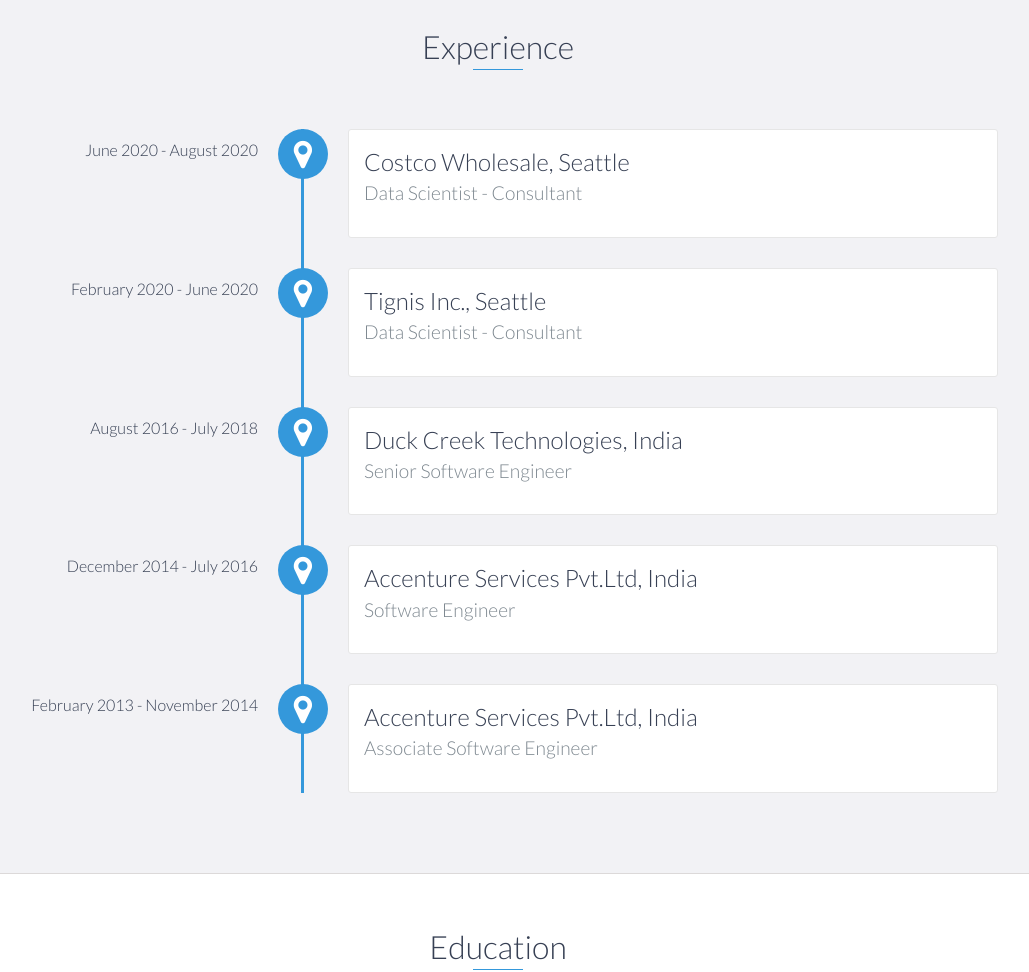
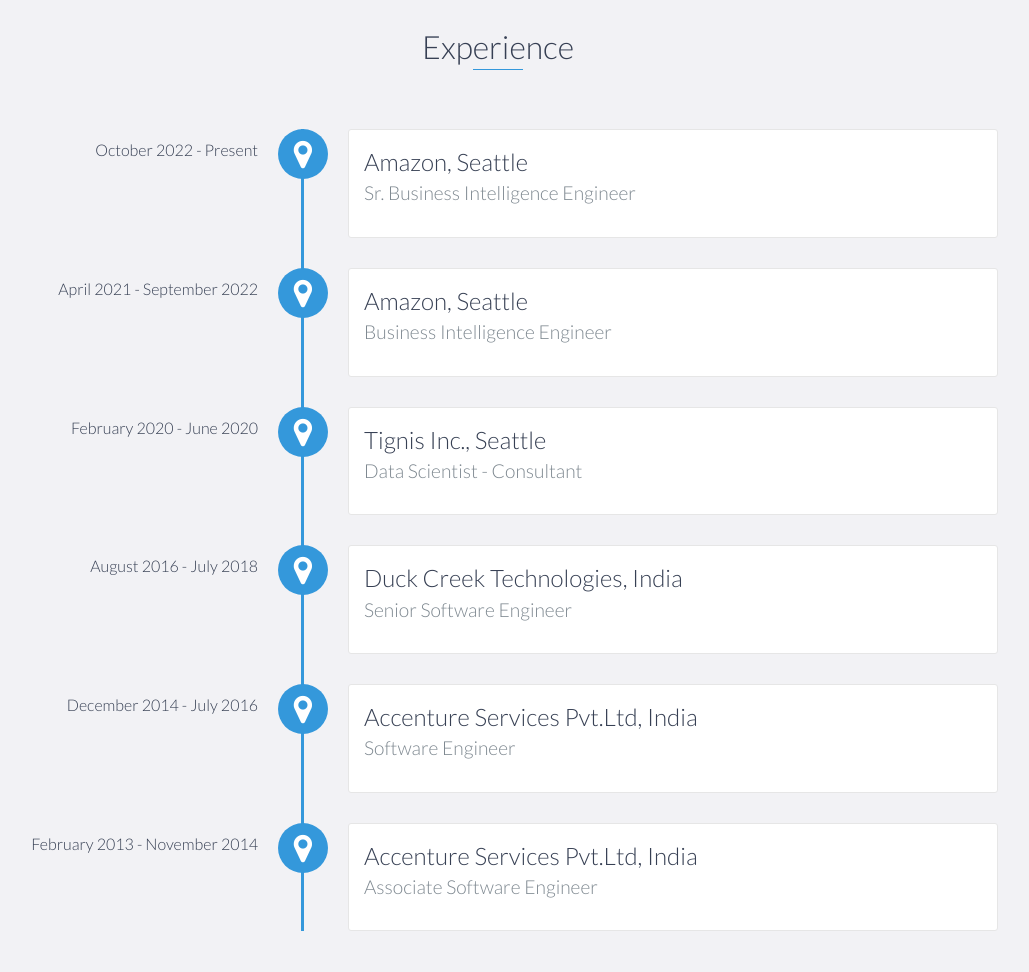
Before and after one commit to DimpleBapna/DimpleBapna.github.io, a website: page index.html in a window 1280 px wide. Shown: the part 1140-2112 px from the top of the page, without its empty margins (142-1171 px from the left). Drawn offline with nearby package versions, Linux system fonts and the light colour scheme.

Commit message:
Update index.html

```diff
--- a/index.html
+++ b/index.html
@@ -86,9 +86,13 @@
     <div id="experience" class="background-alt">
         <h2 class="heading">Experience</h2>
         <div id="experience-timeline">
-            <div data-date="June 2020 - August 2020">
-                <h3>Costco Wholesale, Seattle</h3>
-                <h4>Data Scientist - Consultant</h4>
+	    <div data-date="October 2022 - Present">
+                <h3>Amazon, Seattle</h3>
+                <h4>Sr. Business Intelligence Engineer</h4>
+            </div>
+            <div data-date="April 2021 - September 2022">
+                <h3>Amazon, Seattle</h3>
+                <h4>Business Intelligence Engineer</h4>
             </div>
             <div data-date="February 2020 - June 2020">
                 <h3>Tignis Inc., Seattle</h3>
@@ -146,7 +150,7 @@
         <div class="container">
             <div class="row">
 
-			  <div class="project shadow-large">
+		  <div class="project shadow-large">
                   <div class="project-image">
                       <img src="images/nike.png" />
                   </div>
```
